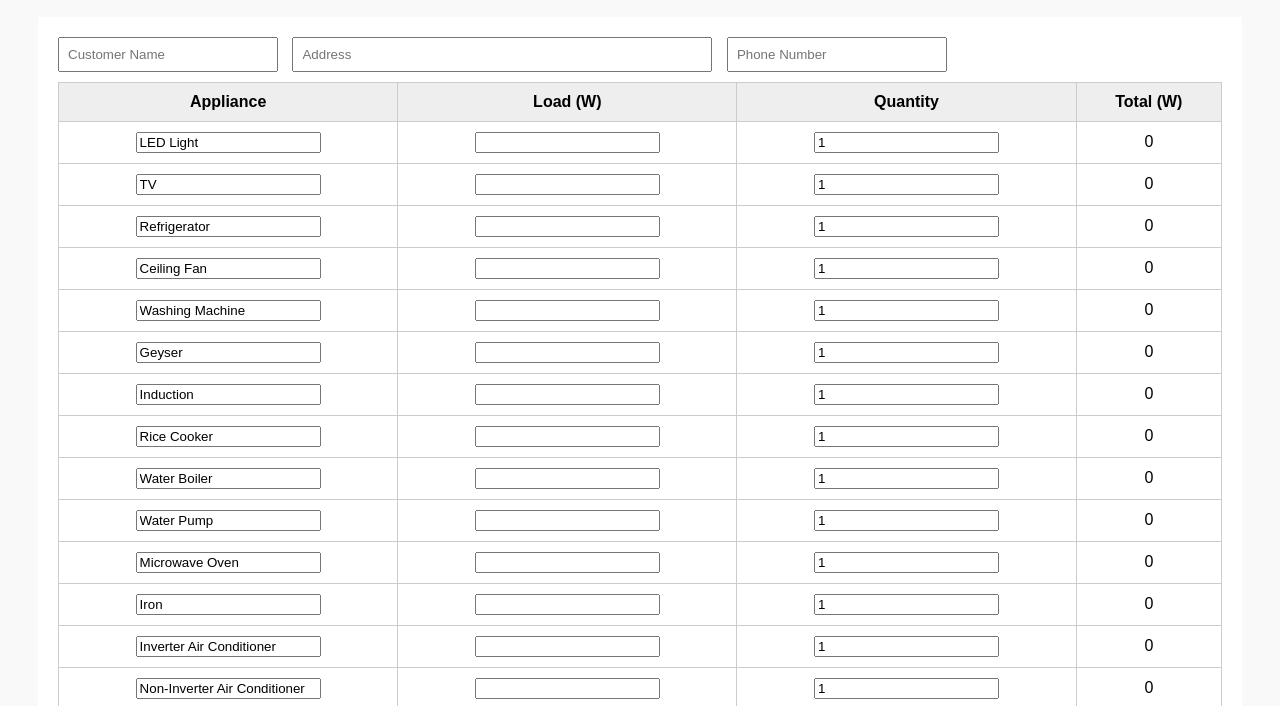
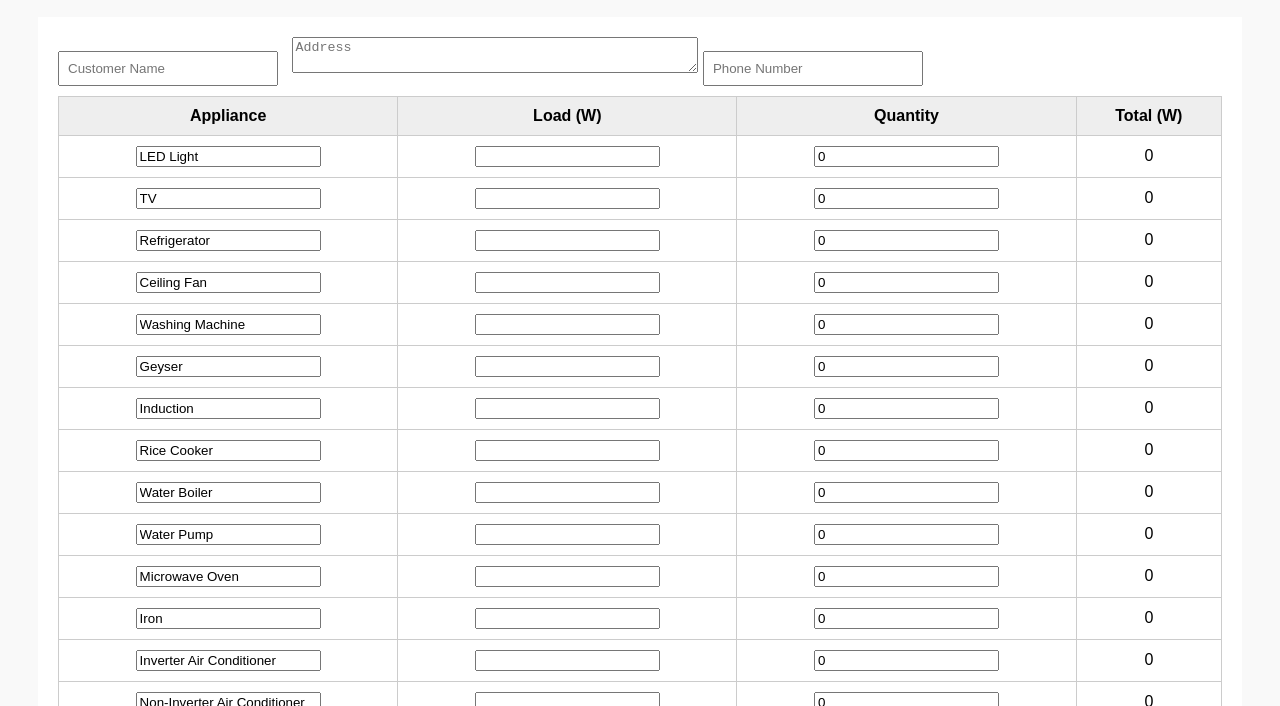
Before and after one commit to ilongjamir/Symbios_Load_Calculator, a plain HTML site: page index.html in a window 1280 px wide. Shown: the part 89-795 px from the top of the page. Drawn offline with Linux system fonts and the light colour scheme.

Commit message:
Update index.html

```diff
--- a/index.html
+++ b/index.html
@@ -27,7 +27,7 @@
   <div id="captureArea">
     <div id="formSection">
       <input type="text" id="custName" placeholder="Customer Name" />
-      <input type="text" id="custAddress" placeholder="Address" />
+      <textarea id="custAddress" placeholder="Address" rows="2"></textarea>
       <input type="text" id="custPhone" placeholder="Phone Number" />
     </div>
 
@@ -36,21 +36,21 @@
         <tr><th>Appliance</th><th>Load (W)</th><th>Quantity</th><th>Total (W)</th></tr>
       </thead>
       <tbody>
-        <tr><td><input type="text" value="LED Light" /></td><td><input type="number" class="watts" /></td><td><input type="number" value="1" class="qty" /></td><td class="rowTotal">0</td></tr>
-        <tr><td><input type="text" value="TV" /></td><td><input type="number" class="watts" /></td><td><input type="number" value="1" class="qty" /></td><td class="rowTotal">0</td></tr>
-        <tr><td><input type="text" value="Refrigerator" /></td><td><input type="number" class="watts" /></td><td><input type="number" value="1" class="qty" /></td><td class="rowTotal">0</td></tr>
-        <tr><td><input type="text" value="Ceiling Fan" /></td><td><input type="number" class="watts" /></td><td><input type="number" value="1" class="qty" /></td><td class="rowTotal">0</td></tr>
-        <tr><td><input type="text" value="Washing Machine" /></td><td><input type="number" class="watts" /></td><td><input type="number" value="1" class="qty" /></td><td class="rowTotal">0</td></tr>
-        <tr><td><input type="text" value="Geyser" /></td><td><input type="number" class="watts" /></td><td><input type="number" value="1" class="qty" /></td><td class="rowTotal">0</td></tr>
-        <tr><td><input type="text" value="Induction" /></td><td><input type="number" class="watts" /></td><td><input type="number" value="1" class="qty" /></td><td class="rowTotal">0</td></tr>
-        <tr><td><input type="text" value="Rice Cooker" /></td><td><input type="number" class="watts" /></td><td><input type="number" value="1" class="qty" /></td><td class="rowTotal">0</td></tr>
-        <tr><td><input type="text" value="Water Boiler" /></td><td><input type="number" class="watts" /></td><td><input type="number" value="1" class="qty" /></td><td class="rowTotal">0</td></tr>
-        <tr><td><input type="text" value="Water Pump" /></td><td><input type="number" class="watts" /></td><td><input type="number" value="1" class="qty" /></td><td class="rowTotal">0</td></tr>
-        <tr><td><input type="text" value="Microwave Oven" /></td><td><input type="number" class="watts" /></td><td><input type="number" value="1" class="qty" /></td><td class="rowTotal">0</td></tr>
-        <tr><td><input type="text" value="Iron" /></td><td><input type="number" class="watts" /></td><td><input type="number" value="1" class="qty" /></td><td class="rowTotal">0</td></tr>
-        <tr><td><input type="text" value="Inverter Air Conditioner" /></td><td><input type="number" class="watts" /></td><td><input type="number" value="1" class="qty" /></td><td class="rowTotal">0</td></tr>
-        <tr><td><input type="text" value="Non-Inverter Air Conditioner" /></td><td><input type="number" class="watts" /></td><td><input type="number" value="1" class="qty" /></td><td class="rowTotal">0</td></tr>
-        <tr><td><input type="text" value="Laptop" /></td><td><input type="number" class="watts" /></td><td><input type="number" value="1" class="qty" /></td><td class="rowTotal">0</td></tr>
+        <tr><td><input type="text" value="LED Light" /></td><td><input type="number" class="watts" /></td><td><input type="number" value="0" class="qty" /></td><td class="rowTotal">0</td></tr>
+        <tr><td><input type="text" value="TV" /></td><td><input type="number" class="watts" /></td><td><input type="number" value="0" class="qty" /></td><td class="rowTotal">0</td></tr>
+        <tr><td><input type="text" value="Refrigerator" /></td><td><input type="number" class="watts" /></td><td><input type="number" value="0" class="qty" /></td><td class="rowTotal">0</td></tr>
+        <tr><td><input type="text" value="Ceiling Fan" /></td><td><input type="number" class="watts" /></td><td><input type="number" value="0" class="qty" /></td><td class="rowTotal">0</td></tr>
+        <tr><td><input type="text" value="Washing Machine" /></td><td><input type="number" class="watts" /></td><td><input type="number" value="0" class="qty" /></td><td class="rowTotal">0</td></tr>
+        <tr><td><input type="text" value="Geyser" /></td><td><input type="number" class="watts" /></td><td><input type="number" value="0" class="qty" /></td><td class="rowTotal">0</td></tr>
+        <tr><td><input type="text" value="Induction" /></td><td><input type="number" class="watts" /></td><td><input type="number" value="0" class="qty" /></td><td class="rowTotal">0</td></tr>
+        <tr><td><input type="text" value="Rice Cooker" /></td><td><input type="number" class="watts" /></td><td><input type="number" value="0" class="qty" /></td><td class="rowTotal">0</td></tr>
+        <tr><td><input type="text" value="Water Boiler" /></td><td><input type="number" class="watts" /></td><td><input type="number" value="0" class="qty" /></td><td class="rowTotal">0</td></tr>
+        <tr><td><input type="text" value="Water Pump" /></td><td><input type="number" class="watts" /></td><td><input type="number" value="0" class="qty" /></td><td class="rowTotal">0</td></tr>
+        <tr><td><input type="text" value="Microwave Oven" /></td><td><input type="number" class="watts" /></td><td><input type="number" value="0" class="qty" /></td><td class="rowTotal">0</td></tr>
+        <tr><td><input type="text" value="Iron" /></td><td><input type="number" class="watts" /></td><td><input type="number" value="0" class="qty" /></td><td class="rowTotal">0</td></tr>
+        <tr><td><input type="text" value="Inverter Air Conditioner" /></td><td><input type="number" class="watts" /></td><td><input type="number" value="0" class="qty" /></td><td class="rowTotal">0</td></tr>
+        <tr><td><input type="text" value="Non-Inverter Air Conditioner" /></td><td><input type="number" class="watts" /></td><td><input type="number" value="0" class="qty" /></td><td class="rowTotal">0</td></tr>
+        <tr><td><input type="text" value="Laptop" /></td><td><input type="number" class="watts" /></td><td><input type="number" value="0" class="qty" /></td><td class="rowTotal">0</td></tr>
       </tbody>
     </table>
     <div class="total" id="totalLoad">Total Load: 0 kW</div>
```
